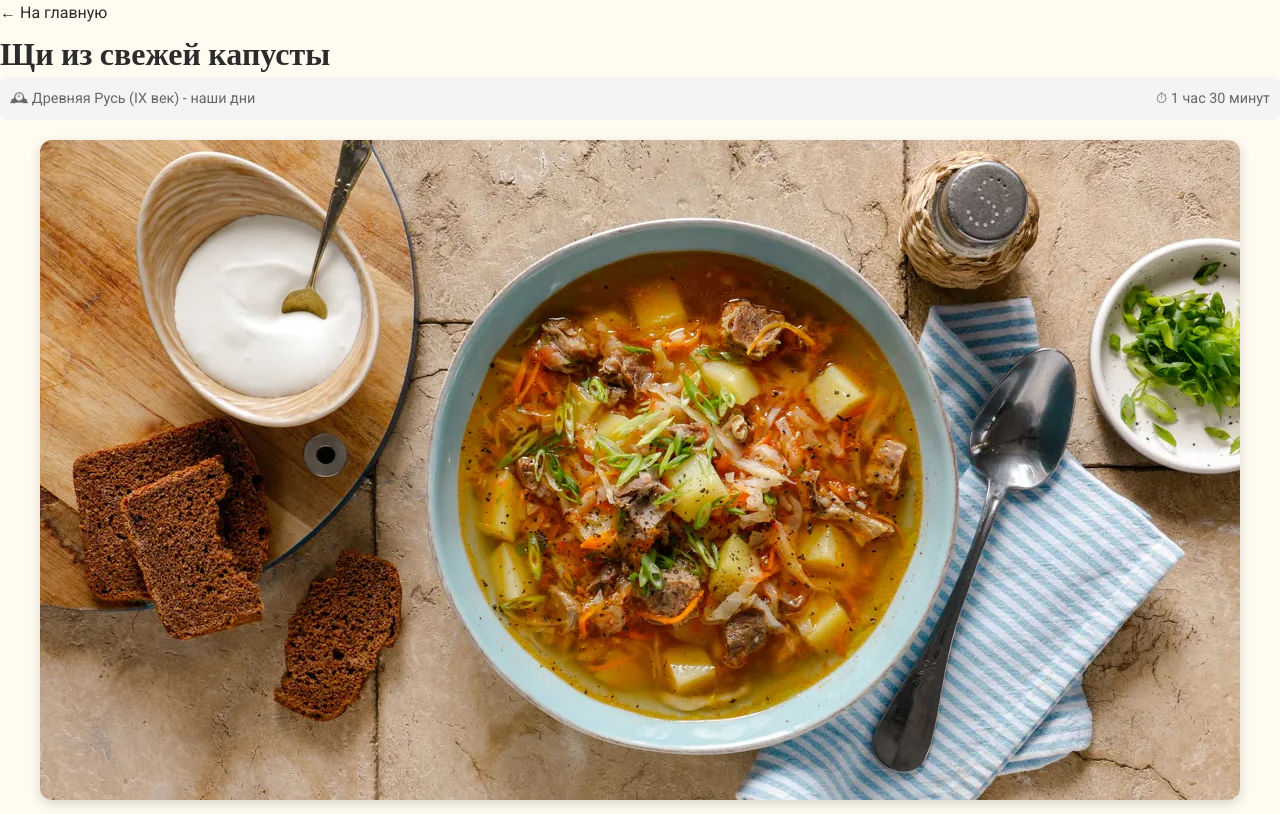
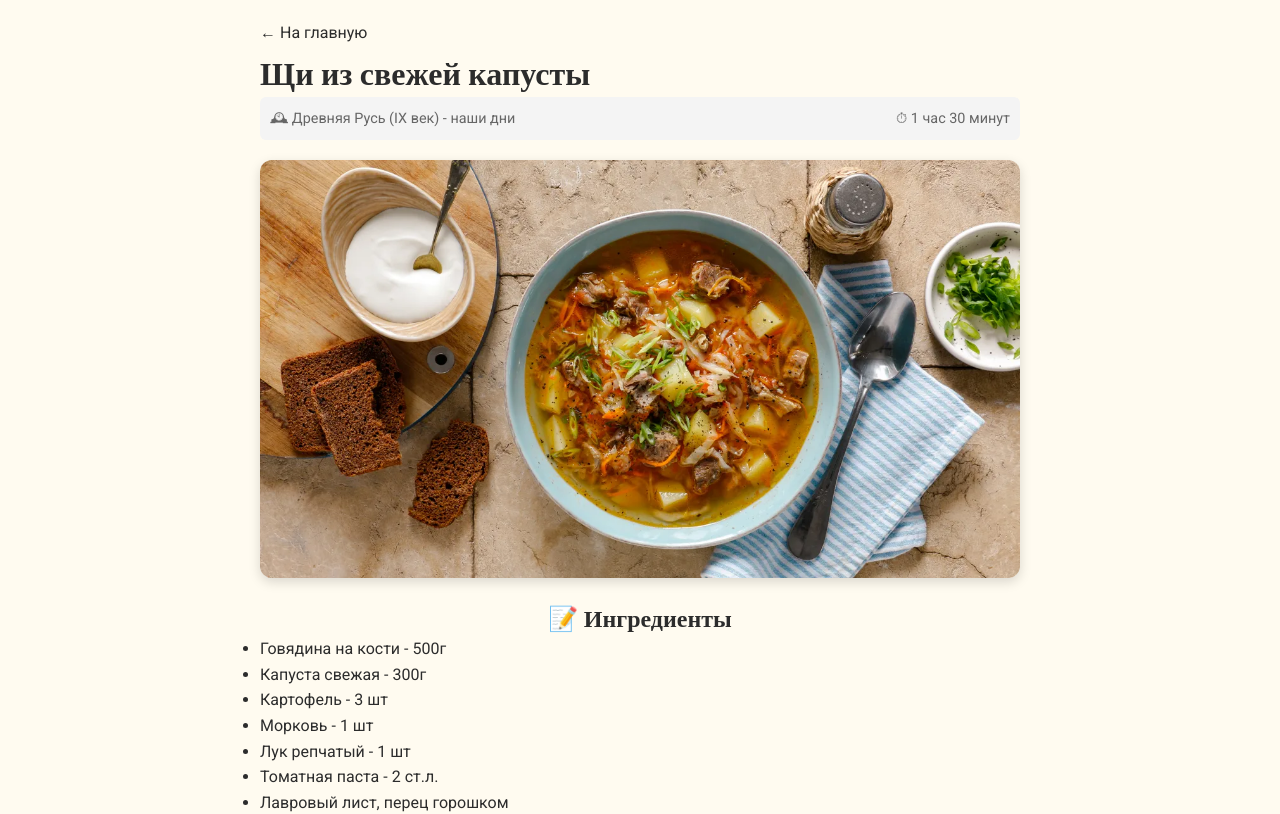
Before and after one commit to svideoproekt-ship-it/russka-kuhnya-9551, a React (Vite) app: page /recipe/1 in a window 1280 px wide. Shown: the top 814 px of the page. Built offline with nearby package versions, Linux system fonts and the light colour scheme; a web font is replaced by a local one.

Commit message:
Center text content on recipe page

```diff
--- a/src/styles/RecipePage.css
+++ b/src/styles/RecipePage.css
@@ -109,3 +109,19 @@
   border-radius: 12px;     /* Скругляем углы */
   box-shadow: 0 4px 12px rgba(0,0,0,0.15); /* Красивая тень */
 }
+/* Делаем, чтобы весь контент был по центру и не разъезжался */
+.recipe-page {
+  max-width: 800px;       /* Ограничиваем ширину текста */
+  margin: 0 auto;         /* Центрируем блок на странице */
+  padding: 20px;
+  text-align: left;       /* Текст внутри оставляем выровненным по левому краю (так удобнее читать) */
+}
+
+/* Центрируем заголовки и списки */
+.recipe-section {
+  margin-bottom: 30px;
+}
+
+.recipe-section h2 {
+  text-align: center;     /* Заголовки "Ингредиенты" и т.д. по центру */
+}
```
